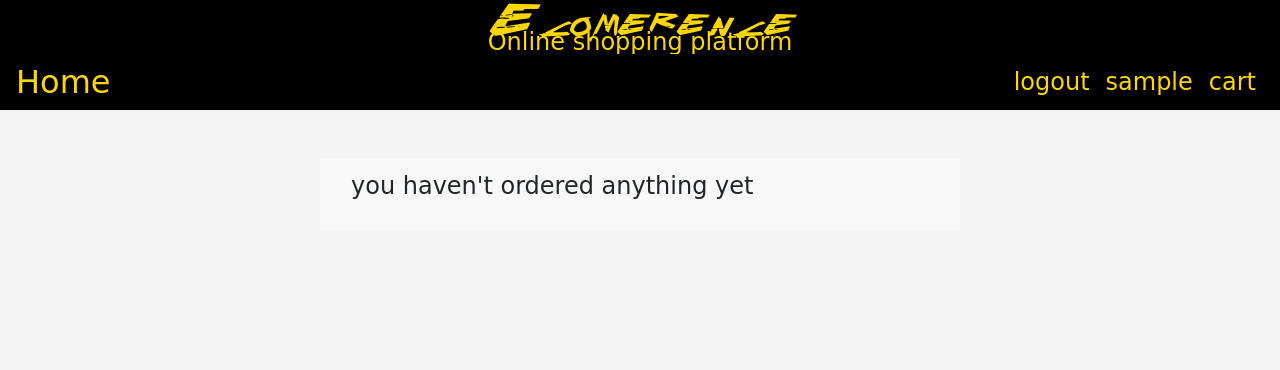
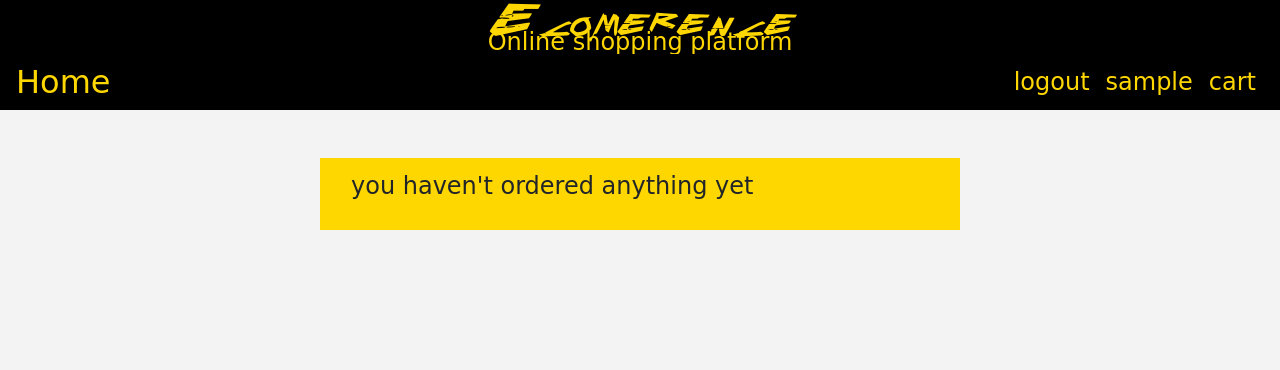
Before and after one commit to gbalaratnaswamy/basic_ecomerence, a Django app: page /orders in a window 1280 px wide. Shown: the top 370 px of the page. Run offline with Django 3.2, Linux system fonts and the light colour scheme; the visitor is signed in with stand-in values (Sample User, id 1); data that the repository does not hold is empty; some libraries are stand-ins or nearby versions; some web fonts are replaced.

Commit message:
cbp theme added to orders

```diff
--- a/templates/orders.html
+++ b/templates/orders.html
@@ -5,7 +5,7 @@
         <div class="row">
             <div class="col-sm-3">
             </div>
-            <div class="col-sm-6" style="background-color: rgb(248, 248, 248);">
+            <div class="col-sm-6" style="background-color: gold;">
                 <div class="p-3">
                     {% if orders|length > 0 %}
                         <div style="width:100%;overflow-x:auto;">
```
